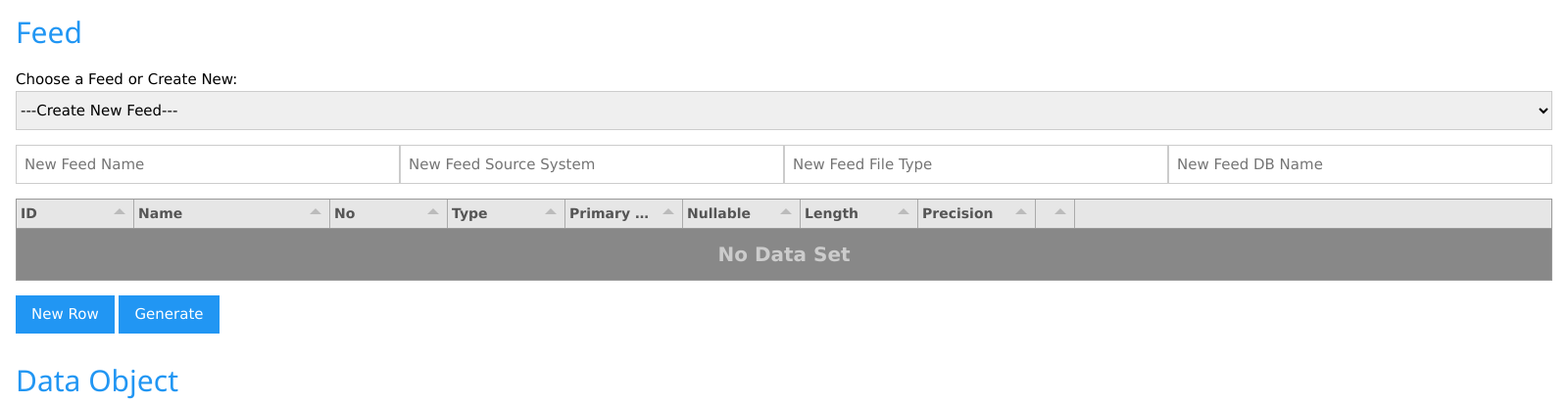
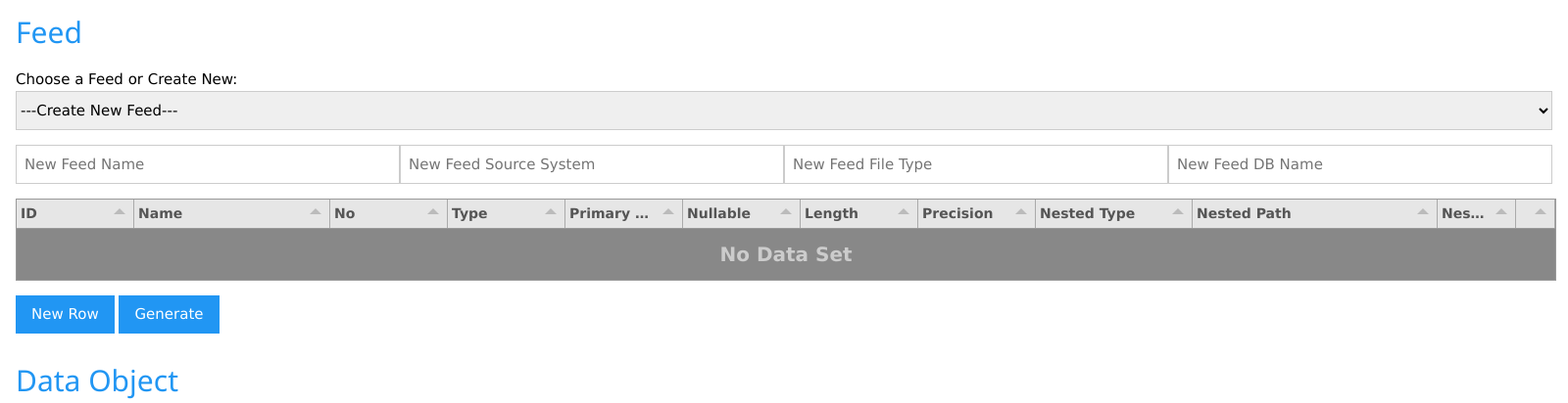
Before and after one commit to binbenban/rds_ui, a Flask app: template src/templates/feeds.html in a window 1600 px wide. Shown: the top 412 px of the page at 98% size. Run offline with Flask 2, Linux system fonts and the light colour scheme; the template is opened without the code that fills it, so the values that code supplies are empty; some libraries are stand-ins or nearby versions.

Commit message:
feat: add nested attrs

```diff
--- a/src/main.py
+++ b/src/main.py
@@ -63,7 +63,8 @@ def read_one_feed(feed_id):
     with db_connect() as conn:
         curs = conn.cursor()
         stmt = f"""
-            select feed_attribute_id, attribute_name, attribute_type, attribute_no, primary_key_ind, nullable_ind, attribute_length, attribute_precision
+            select feed_attribute_id, attribute_name, attribute_type, attribute_no, primary_key_ind, nullable_ind, attribute_length, attribute_precision,
+            nested_attribute_type, nested_attribute_path, nested_level
             from odap.feed_attribute
             where feed_id = {feed_id}
             order by attribute_no;
@@ -80,6 +81,9 @@ def read_one_feed(feed_id):
                 "nullable_ind": fa[5],
                 "attribute_length": fa[6],
                 "attribute_precision": fa[7],
+                "nested_attribute_type": fa[8],
+                "nested_attribute_path": fa[9],
+                "nested_level": fa[10],
             })
         return flask.jsonify(res)
 
@@ -314,7 +318,10 @@ def save_feed(feed_id):
                     primary_key_ind,
                     nullable_ind,
                     attribute_length,
-                    attribute_precision
+                    attribute_precision,
+                    nested_attribute_type,
+                    nested_attribute_path,
+                    nested_level
                 )
                 select
                     max(feed_attribute_id)+1,
@@ -326,7 +333,10 @@ def save_feed(feed_id):
                     '{row.get("primary_key_ind")}',
                     '{row.get("nullable_ind")}',
                     '{row.get("attribute_length")}',
-                    '{row.get("attribute_precision")}'
+                    '{row.get("attribute_precision")}',
+                    '{row.get("nested_attribute_type")}',
+                    '{row.get("nested_attribute_path")}',
+                    '{row.get("nested_level")}'
                 from odap.feed_attribute fa
                 cross join (
                     select feed_id from odap.feed f
--- a/src/templates/feeds.html
+++ b/src/templates/feeds.html
@@ -113,6 +113,9 @@
             {title:"Nullable", field:"nullable_ind", width:120, editor:"input", editor:"select", editorParams:{"Y":"Y","N":"N"}},
             {title:"Length", field:"attribute_length", width:120, editor:"input"},
             {title:"Precision", field:"attribute_precision", width:120, editor:"input"},
+            {title:"Nested Type", field:"nested_attribute_type", width:160, editor:"input"},
+            {title:"Nested Path", field:"nested_attribute_path", width:250, editor:"input"},
+            {title:"Nested level", field:"nested_level", width:80, editor:"input"},
             {formatter:"buttonCross", width:40, align:"center", cellClick: function(e, cell) {cell.getRow().delete();}},
         ],
     });
```
